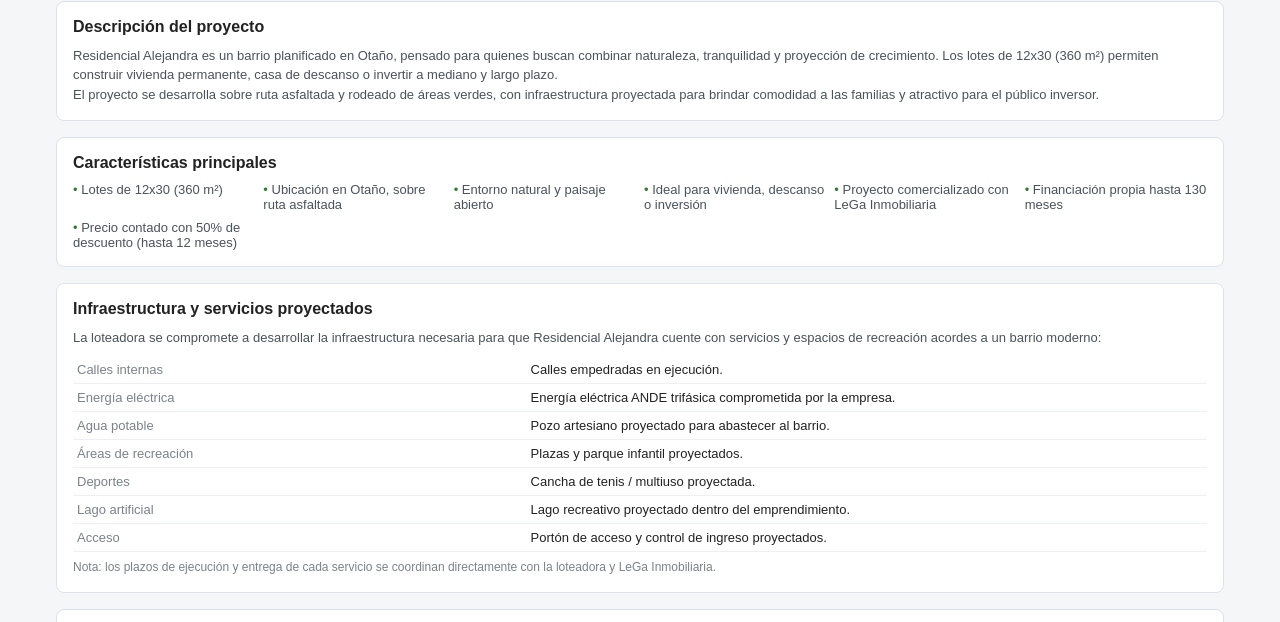
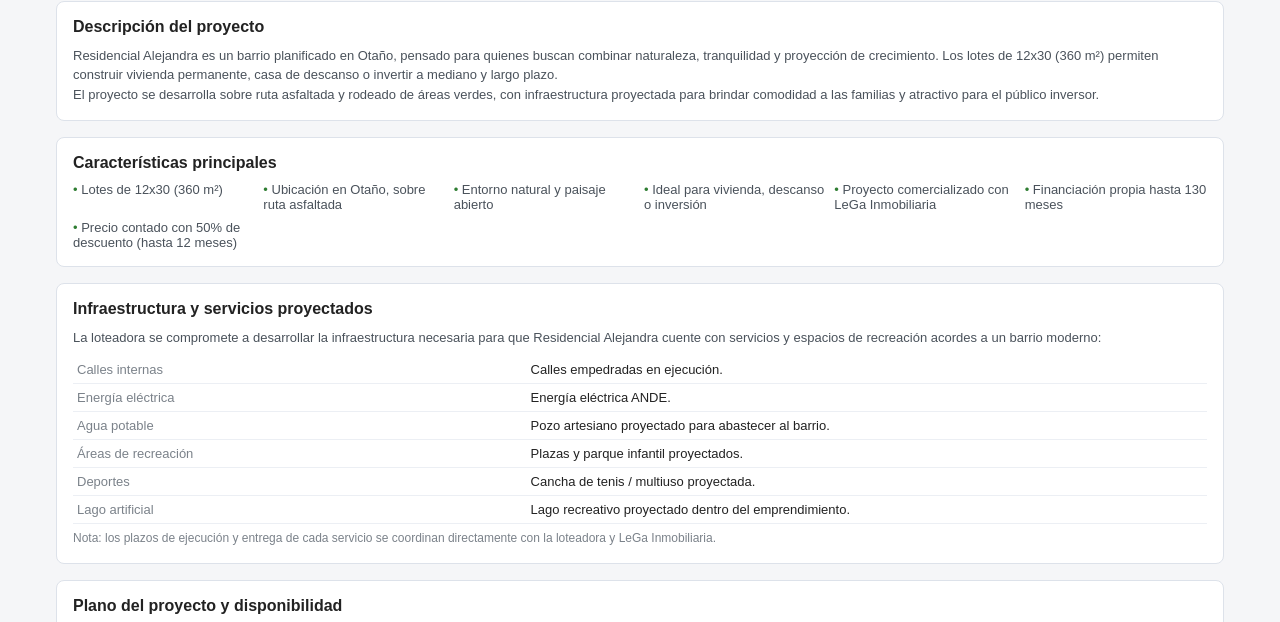
Before and after one commit to bgnegociosinmo-oss/bgnegociosinmo, a plain HTML site: page residencial-alejandra.html in a window 1280 px wide. Shown: the part 907-1529 px from the top of the page. Drawn offline with Linux system fonts and the light colour scheme.

Commit message:
Update residencial-alejandra.html

```diff
--- a/residencial-alejandra.html
+++ b/residencial-alejandra.html
@@ -437,7 +437,7 @@
 
     <!-- PANEL DERECHO -->
     <aside class="summary-card">
-      <div class="price">Cuotas desde Gs. 500.000 hasta Gs. 2.000.000</div>
+      <div class="price">Cuotas desde Gs. 500.000</div>
       <div class="price-small">
         Financiación propia hasta 130 meses · Precio contado con <strong>50% de descuento</strong> (financiable hasta 12 meses).
       </div>
@@ -539,7 +539,7 @@
       </tr>
       <tr>
         <th>Energía eléctrica</th>
-        <td>Energía eléctrica ANDE trifásica comprometida por la empresa.</td>
+        <td>Energía eléctrica ANDE.</td>
       </tr>
       <tr>
         <th>Agua potable</th>
@@ -558,9 +558,6 @@
         <td>Lago recreativo proyectado dentro del emprendimiento.</td>
       </tr>
       <tr>
-        <th>Acceso</th>
-        <td>Portón de acceso y control de ingreso proyectados.</td>
-      </tr>
     </table>
     <p style="font-size:12px; color:#7b828a; margin-top:6px;">
       Nota: los plazos de ejecución y entrega de cada servicio se coordinan directamente con la loteadora y LeGa Inmobiliaria.
```
